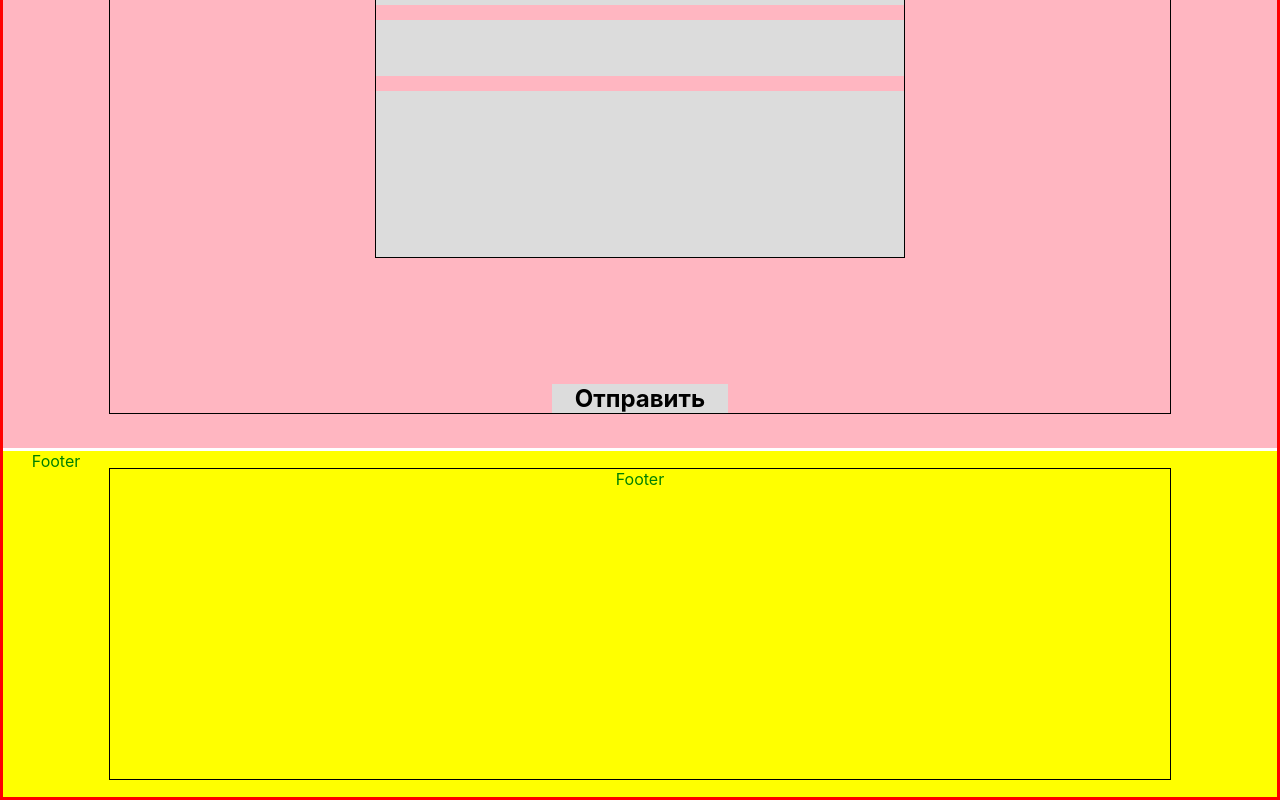
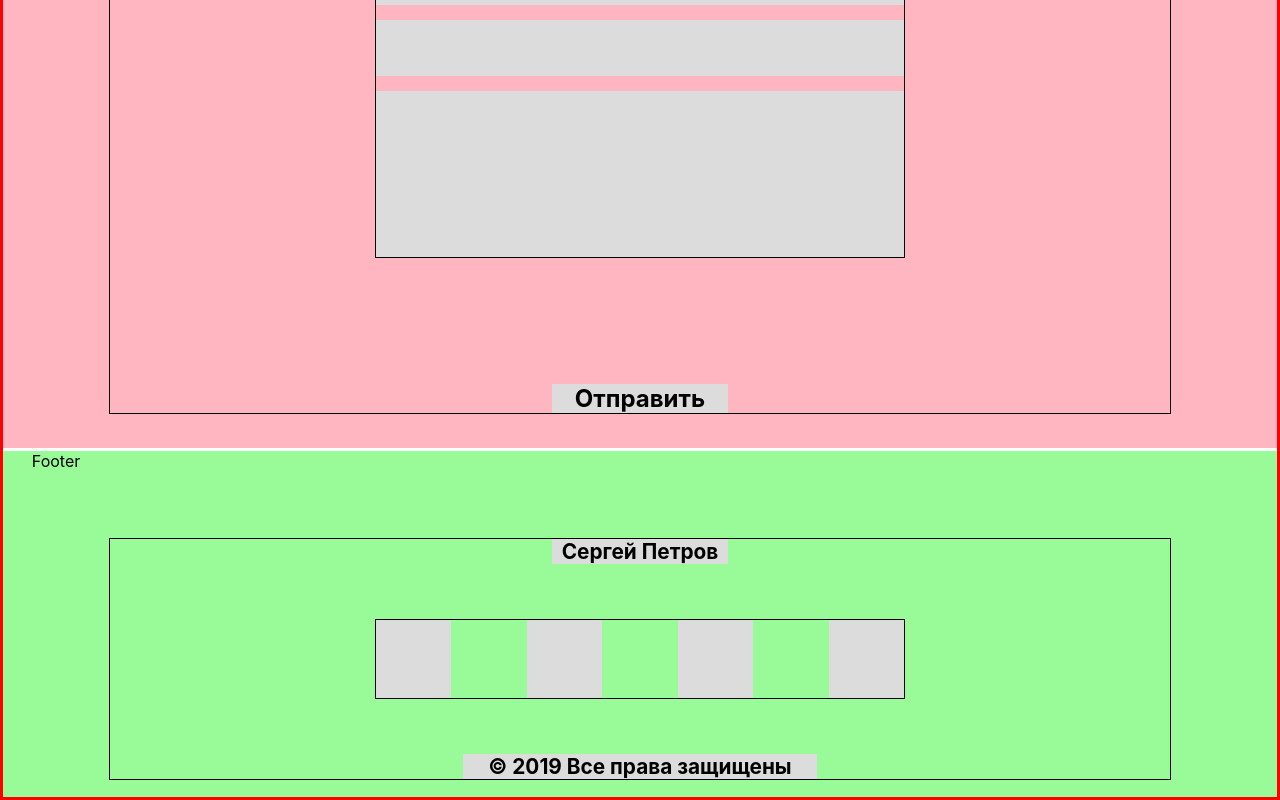
Before and after one commit to zerkalo70/portfolio, a React (Create React App) app: page / in a window 1280 px wide. Shown: the part 2464-3264 px from the top of the page. Built offline with nearby package versions, Linux system fonts and the light colour scheme.

Commit message:
made footer

```diff
--- a/src/App.css
+++ b/src/App.css
@@ -307,9 +307,8 @@ a:hover {
     background-size: cover;
 }
 
-.kn1 {
-    height: 100%;
-}
+
+
 
 .bb322 {
     grid-area: bb322;
@@ -422,16 +421,62 @@ a:hover {
 .Footer {
     display: grid;
     grid-template-columns: repeat(12, 1fr);
-    grid-template-rows: 5% 90% 5%;
+    grid-template-rows: 25% 70% 5%;
     grid-template-areas: ". . . . . . . . . . . ."
     ". basF basF basF basF basF basF basF basF basF basF ."
     ". . . . . . . . . . . .";
     grid-area: F;
-    background: yellow;
-    color: green;
+    background: palegreen;
+    color: black;
 }
 
 .basisF {
+    display: grid;
+    grid-template-columns: repeat(12, 1fr);
+    grid-template-rows: 1fr 1fr 1fr;
+    grid-template-areas: ". . . . . bF1 bF1 . . . . ."
+    ". . . bF2 bF2 bF2 bF2 bF2 bF2 . . ."
+    ". . . . bF3 bF3 bF3 bF3 . . . .";
     grid-area: basF;
     border: 1px solid black;
+    color: black;
+    font-size: 130%;
+    font-weight: bold;
 }
+
+.bF1 {
+    grid-area: bF1;
+    background-color: gainsboro;
+    align-self: start;
+}
+
+.bF2 {
+    display: grid;
+    grid-template-columns: repeat(7, 1fr);
+    grid-template-rows: 1fr;
+    grid-template-areas: ". bF21 . bF22 . bF23 .";
+    grid-area: bF2;
+    background-color: gainsboro;
+    border: 1px solid black;
+}
+
+.bF21{
+    grid-area: bF21;
+    background-color: palegreen;
+}
+
+.bF22{
+    grid-area: bF22;
+    background-color: palegreen;
+}
+
+.bF23{
+    grid-area: bF23;
+    background-color: palegreen;
+}
+
+.bF3 {
+    grid-area: bF3;
+    background-color: gainsboro;
+    align-self: end;
+}
--- a/src/App.js
+++ b/src/App.js
@@ -60,9 +60,7 @@ const App=()=>{
                                 </div>
                                 <div className="basis32b">
                                     <div className="bb321">
-                                        <div className="kn1">
-                                        <button>Смотреть</button>
-                                        </div>
+                                        <span>Смотреть</span>
                                     </div>
                                     <div className="bb322"></div>
                                 </div>
@@ -94,7 +92,19 @@ const App=()=>{
                     </div>
                 </div>
                 <footer className="Footer">Footer
-                    <div className="basisF">Footer</div>
+                    <div className="basisF">
+                            <div className="bF1">
+                                <span>Сергей Петров</span>
+                            </div>
+                            <div className="bF2">
+                                <div className="bF21"></div>
+                                <div className="bF22"></div>
+                                <div className="bF23"></div>
+                            </div>
+                            <div className="bF3">
+                                <span>© 2019 Все права защищены</span>
+                            </div>
+                    </div>
                 </footer>
             </div>
         );
```
